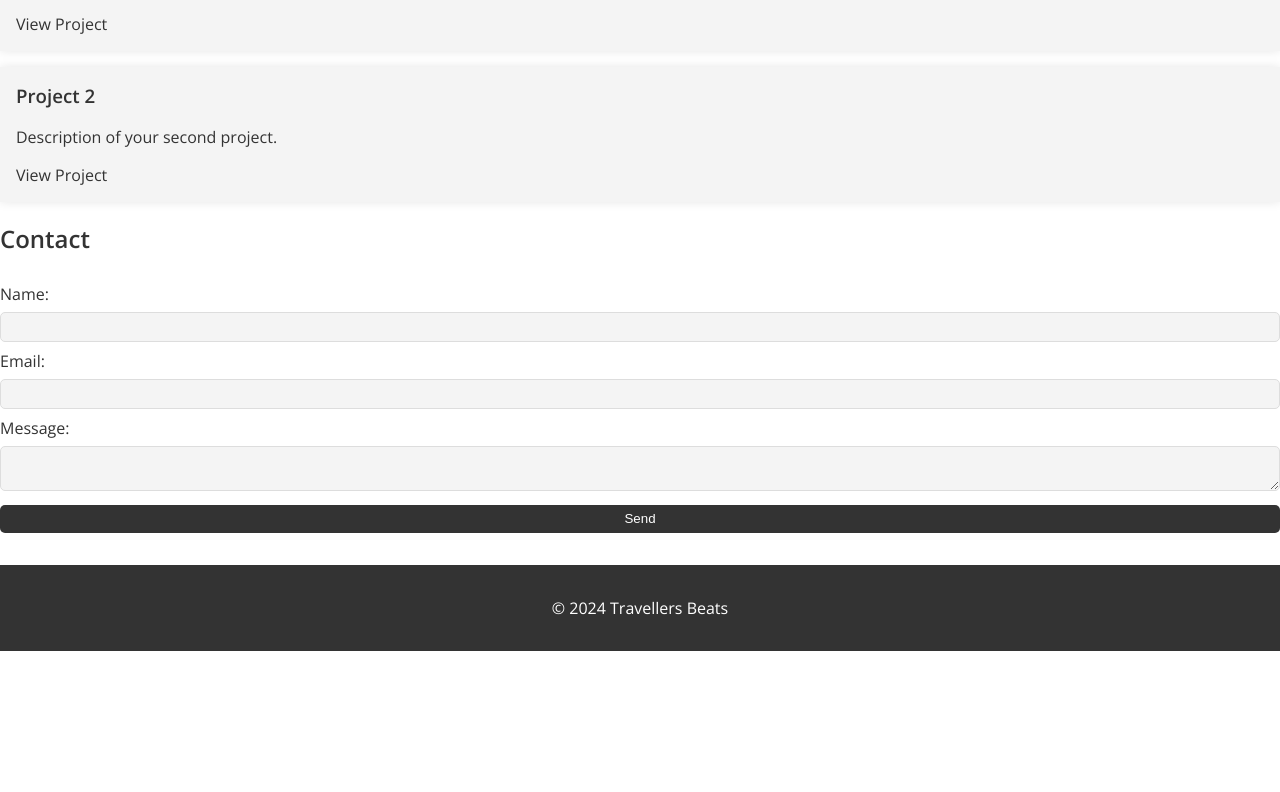
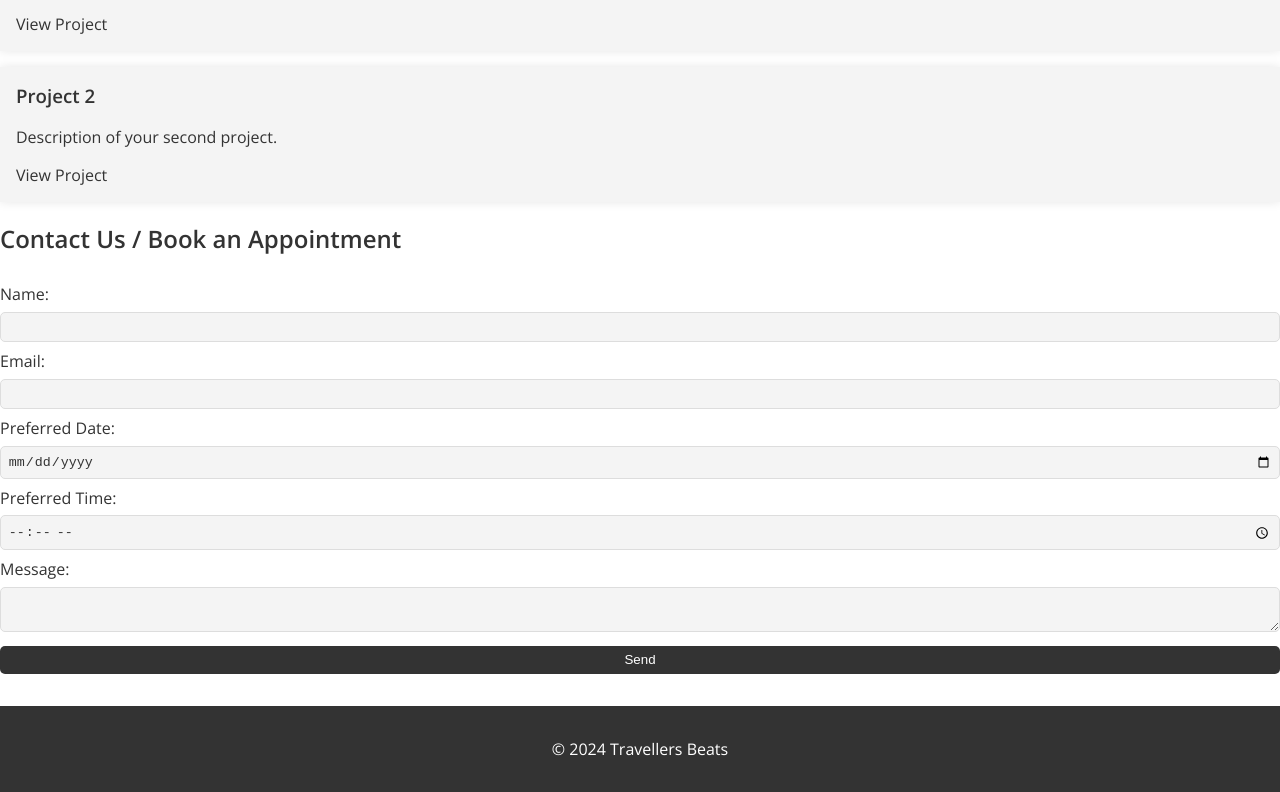
Before and after one commit to DBBARUAH/TravellersBeats, a plain HTML site: page index.html in a window 1280 px wide. Shown: the part 1065-1857 px from the top of the page. Before the commit the page ends 1716 px from the top, so only its background shows below. Drawn offline with nearby package versions, Linux system fonts and the light colour scheme.

Commit message:
adding appointment scheduler with formspree

```diff
--- a/index.html
+++ b/index.html
@@ -62,12 +62,16 @@
       </div>
     </section>
     <section id="contact">
-      <h2>Contact</h2>
-      <form id="contact-form">
+      <h2>Contact Us / Book an Appointment</h2>
+      <form id="contact-form" action="https://formspree.io/f/xgegjwqk" method="POST">
         <label for="name">Name:</label>
         <input type="text" id="name" name="name" required>
         <label for="email">Email:</label>
         <input type="email" id="email" name="email" required>
+        <label for="date">Preferred Date:</label>
+        <input type="date" id="date" name="date" required>
+        <label for="time">Preferred Time:</label>
+        <input type="time" id="time" name="time" required>
         <label for="message">Message:</label>
         <textarea id="message" name="message" required></textarea>
         <button type="submit">Send</button>
```
